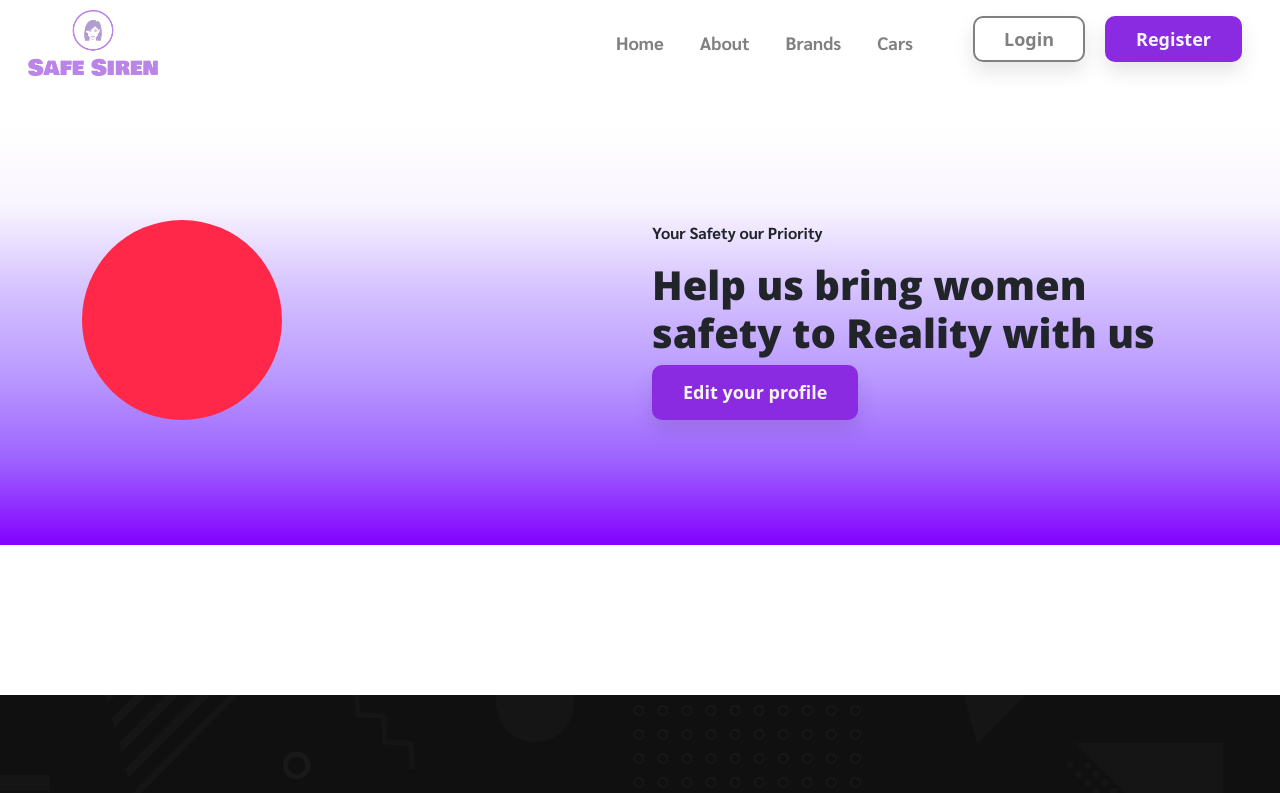
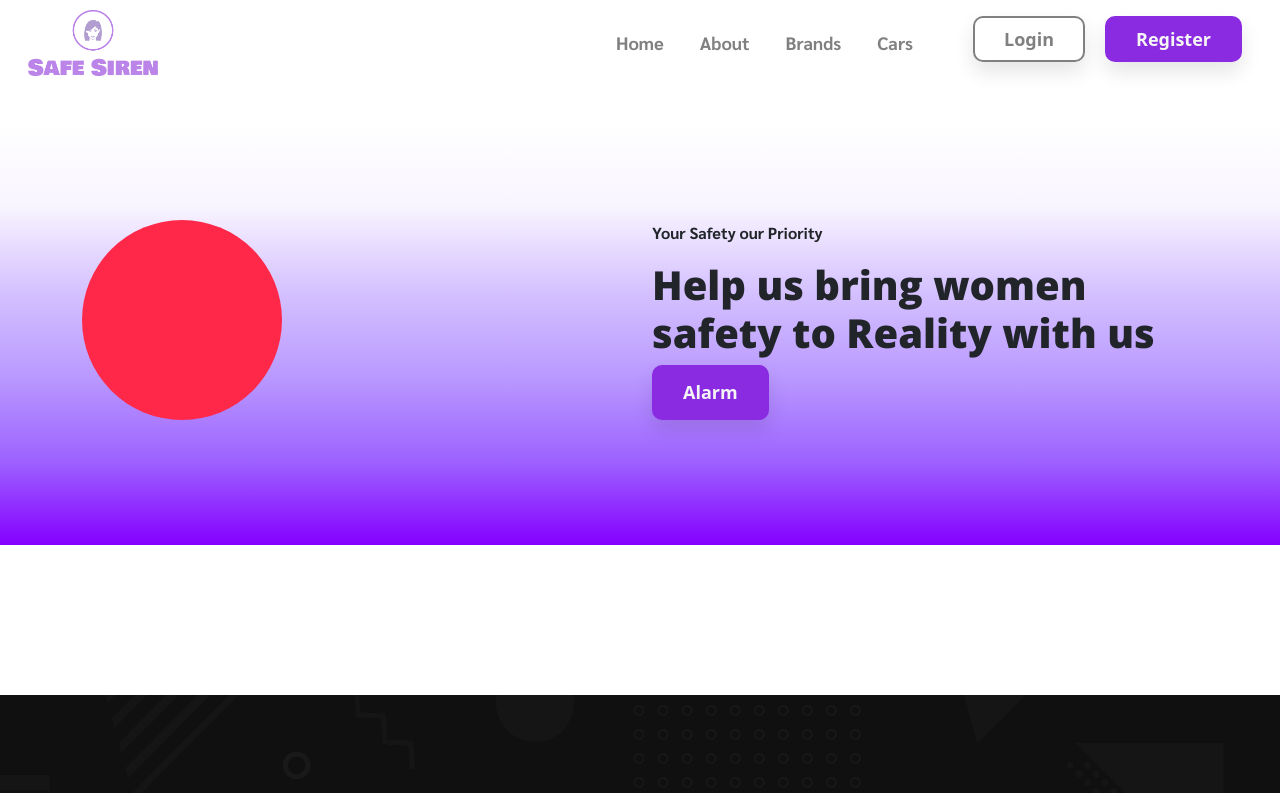
Before and after one commit to Slacky300/WomenSafetyHackathonApp, a React (Create React App) app: page /home in a window 1280 px wide. Shown: the top 793 px of the page. Built offline with nearby package versions, Linux system fonts and the light colour scheme; some icons are missing; a web font is replaced by a local one.

Commit message:
Navbar Done'

```diff
--- a/src/pages/Auth/Login.jsx
+++ b/src/pages/Auth/Login.jsx
@@ -49,7 +49,7 @@ const Login = () => {
                 navigate('/')
             }
         } catch (err) {
-            toast.error('Error While Login');
+            toast.error('Invalid Email or Password');
         }
     }
 
--- a/src/pages/Emergency.jsx
+++ b/src/pages/Emergency.jsx
@@ -27,7 +27,7 @@ const Emergency = () => {
                   className="nav-link learn-more-btn btn-header"
                   href="#car"
                 >
-                  Edit your profile
+                  Alarm
                 </Link>
               </div>
             </div>
```
